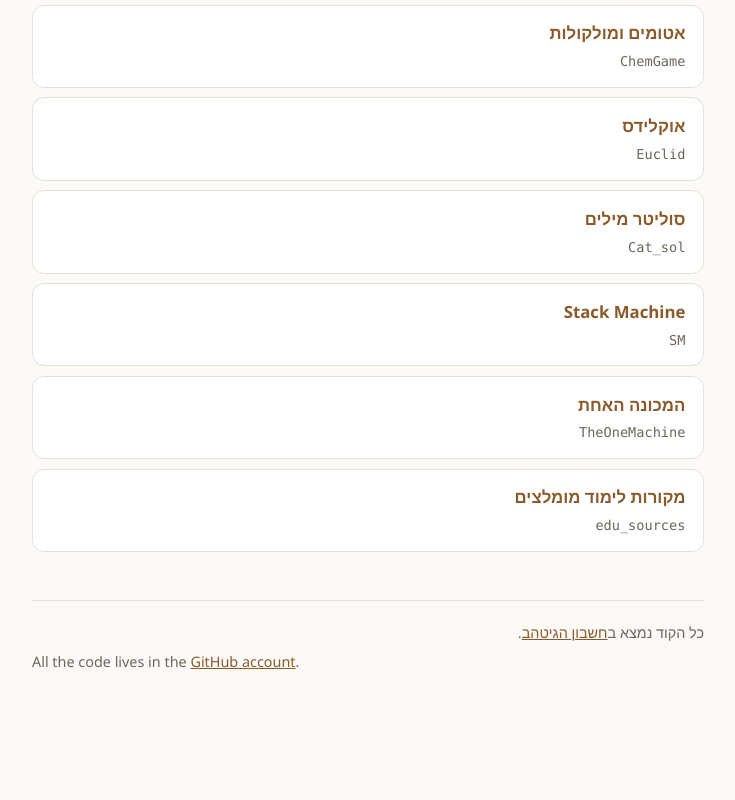
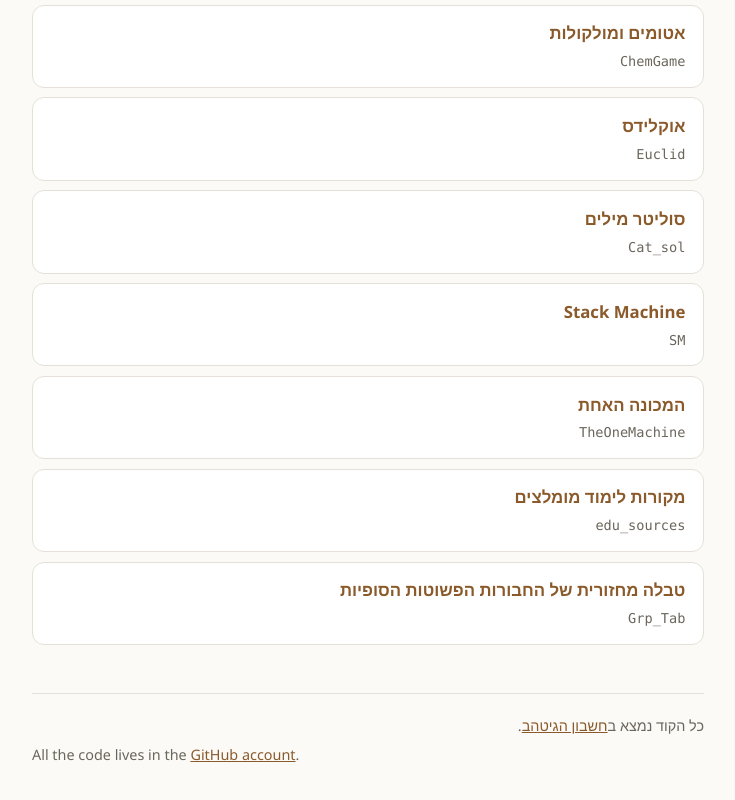
Before and after one commit to Rami5743/Rami5743.github.io, a plain HTML site: page index.html in a window 1280 px wide. Shown: the part 777-1577 px from the top of the page, without its empty margins (272-1007 px from the left). Before the commit the page ends 1521 px from the top, so only its background shows below. Drawn offline with Linux system fonts and the light colour scheme.

Commit message:
Add the periodic table of finite simple groups to the list
Co-Authored-By: Claude Opus 5 <noreply@anthropic.com>
Claude-Session: https://claude.ai/code/session_01DW9uEzQNLjtMxF1wSezBeZ

```diff
--- a/index.html
+++ b/index.html
@@ -152,6 +152,7 @@
     <li><a href="https://rami5743.github.io/SM/"><span class="name">Stack Machine</span><span class="repo">SM</span></a></li>
     <li><a href="https://rami5743.github.io/TheOneMachine/"><span class="name">המכונה האחת</span><span class="repo">TheOneMachine</span></a></li>
     <li><a href="https://rami5743.github.io/edu_sources/"><span class="name">מקורות לימוד מומלצים</span><span class="repo">edu_sources</span></a></li>
+    <li><a href="https://rami5743.github.io/Grp_Tab/"><span class="name">טבלה מחזורית של החבורות הפשוטות הסופיות</span><span class="repo">Grp_Tab</span></a></li>
   </ul>
 
   <footer>
```
